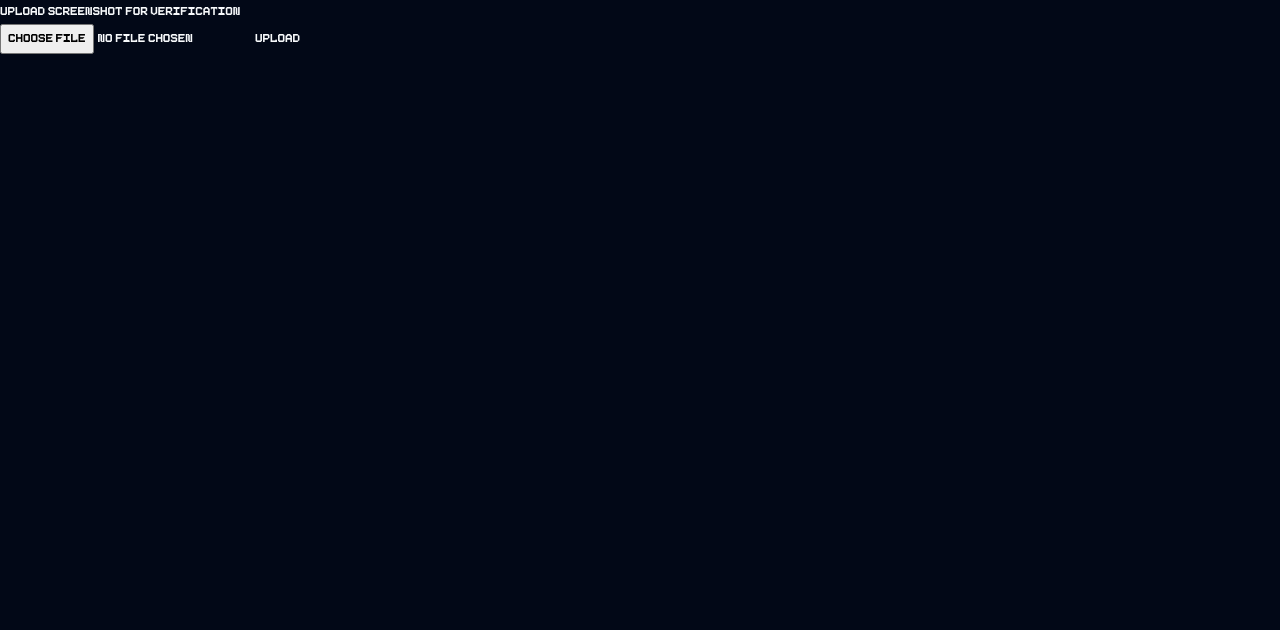
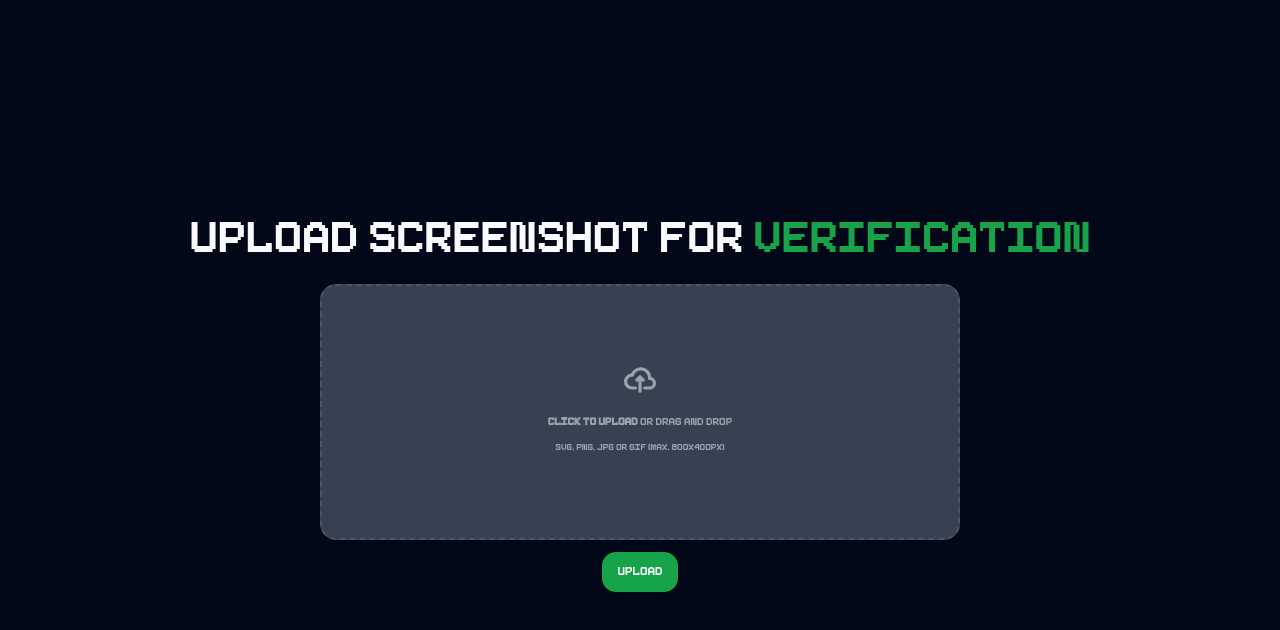
Before and after one commit to Geek-Monke/Telegram-NSFW-Banner, a Next.js app in the folder frontend/: page /upload in a window 1280 px wide. Shown: the top 630 px of the page. Built offline with nearby package versions, Linux system fonts and the light colour scheme.

Commit message:
Upload ui updated + Made changes in the Styles of the lists or links on the homepage

```diff
--- a/frontend/src/components/Homepage.jsx
+++ b/frontend/src/components/Homepage.jsx
@@ -71,7 +71,7 @@ function Homepage() {
       });
 
 
-      const response = await axios.post('https://telegram-nsfw-banner.vercel.app/api/check', { link });
+      const response = await axios.post('http://localhost:8080/api/check', { link });
       setResults(response.data);
 
       console.log(results);
@@ -125,15 +125,15 @@ function Homepage() {
   };
 
   useEffect(() => {
-    // getAllLinks();
+    getAllLinks();
 
-    // const fetchUserDetails = async () => {
-    //   const details = await getCurrentUserDetailsFromDatabase();
-    //   setUserDetails(details);
-    // };
+    const fetchUserDetails = async () => {
+      const details = await getCurrentUserDetailsFromDatabase();
+      setUserDetails(details);
+    };
 
-    // fetchUserDetails();
-
+    fetchUserDetails();
+    // getCurrentUserDetailsFromDatabase()
     getAllLinks()
   }, []);
 
@@ -150,7 +150,7 @@ function Homepage() {
           {userDetails?.points > 0 ? <p className='text-yellow-400'><span>{userDetails?.points}</span> Points</p> : <p>0 Points</p>}
         </div>
       </div>
-      <div className='min-h-screen w-full flex flex-col justify-center items-center'>
+      <div className='min-h-screen mt-20 w-full flex flex-col justify-center items-center'>
         <h1 className='text-[3rem] text-center'>Welcome to <span className='text-red-600'>Adult</span> Content Blocker</h1>
 
         <div className='max-w-xs w-full mt-16'>
@@ -162,20 +162,20 @@ function Homepage() {
 
             {results &&
               <div>
-                <h1>{results.groupDetails.name}</h1>
-                <h1>{results.groupDetails.link}</h1>
+                <h1>{results.groupDetails?.name}</h1>
+                <h1>{results.groupDetails?.link}</h1>
 
-                <Button>Report</Button>
+                <Button onClick={saveLinkToDatabase}>Check</Button>
               </div>}
 
             {/* Displaying all the fetched links */}
-            <div>
-              <h2 className="text-lg font-bold">All Reported Links</h2>
+            <div className=''>
+              <h2 className="text-4xl mt-14 text-center font-bold">All Reported <span className='text-red-700 font-bold'>Links</span></h2>
                 <ul>
                 {allLinks.map((item, index) => (
-                  <li key={index}>
-                    <p>{item?.link}</p>
-                    <Button onClick={ () => {
+                  <li key={index} className='flex gap-6 py-3 float-start justify-between w-full items-center'>
+                    <p className='text-gray-200 text-[15px]'>{item?.link}</p>
+                    <Button className='text-[13px] py-0 px-3 bg-red-400 hover:bg-red-500 ' onClick={ () => {
                           if (!item?.link) {
                               console.error('No link provided');
                               return;
--- a/frontend/src/components/UploadScreenshot.jsx
+++ b/frontend/src/components/UploadScreenshot.jsx
@@ -5,14 +5,28 @@ import axios from 'axios';
 
 const UploadScreenshot = () => {
     const [selectedFile, setSelectedFile] = useState(null);
+    const [previewUrl, setPreviewUrl] = useState(null); // State to store image preview URL
     const [message, setMessage] = useState('');
 
     const handleFileChange = (event) => {
-        setSelectedFile(event.target.files[0]);
+        const file = event.target.files[0];
+        setSelectedFile(file);
+
+        // Create a preview URL for the selected image
+        if (file) {
+            setPreviewUrl(URL.createObjectURL(file));
+        } else {
+            setPreviewUrl(null);
+        }
     };
 
     const handleSubmit = async (event) => {
         event.preventDefault();
+
+        if (!selectedFile) {
+            setMessage('Please select a file to upload.');
+            return;
+        }
 
         const formData = new FormData();
         formData.append('screenshot', selectedFile);
@@ -24,19 +38,47 @@ const UploadScreenshot = () => {
                 },
             });
             setMessage(response.data.message);
+            setPreviewUrl(null); // Clear preview after upload
+            setSelectedFile(null); // Clear file after upload
         } catch (error) {
             setMessage('Failed to upload screenshot. Please try again.');
         }
     };
 
     return (
-        <div>
-            <h2>Upload Screenshot for Verification</h2>
-            <form onSubmit={handleSubmit}>
-                <input type="file" onChange={handleFileChange} />
-                <button type="submit">Upload</button>
+        <div className='min-h-screen w-full flex flex-col space-y-4 justify-center items-center'>
+            <h2 className='text-6xl'>Upload Screenshot for <span className='text-green-600'>Verification</span></h2>
+
+            <form onSubmit={handleSubmit} className='flex flex-col space-y-3 items-center justify-center w-full'>
+                <div className="flex items-center justify-center w-[50%]">
+                    <label htmlFor="dropzone-file" className="flex flex-col items-center justify-center w-full h-64 border-2 border-gray-300 border-dashed rounded-lg cursor-pointer bg-gray-50 dark:hover:bg-gray-800 dark:bg-gray-700 hover:bg-gray-100 dark:border-gray-600 dark:hover:border-gray-500">
+                        <div className="flex flex-col items-center justify-center pt-5 pb-6">
+                            <svg className="w-8 h-8 mb-4 text-gray-500 dark:text-gray-400" aria-hidden="true" xmlns="http://www.w3.org/2000/svg" fill="none" viewBox="0 0 20 16">
+                                <path stroke="currentColor" strokeLinecap="round" strokeLinejoin="round" strokeWidth="2" d="M13 13h3a3 3 0 0 0 0-6h-.025A5.56 5.56 0 0 0 16 6.5 5.5 5.5 0 0 0 5.207 5.021C5.137 5.017 5.071 5 5 5a4 4 0 0 0 0 8h2.167M10 15V6m0 0L8 8m2-2 2 2"/>
+                            </svg>
+                            <p className="mb-2 text-sm text-gray-500 dark:text-gray-400"><span className="font-semibold">Click to upload</span> or drag and drop</p>
+                            <p className="text-xs text-gray-500 dark:text-gray-400">SVG, PNG, JPG or GIF (MAX. 800x400px)</p>
+                        </div>
+                        <input
+                            id="dropzone-file"
+                            type="file"
+                            className="hidden"
+                            onChange={handleFileChange}
+                            accept="image/png, image/jpeg, image/jpg, image/gif, image/svg"
+                        />
+                    </label>
+                </div>
+                <button type="submit" className="mt-4 px-4 py-2 bg-green-600 text-white rounded-md">Upload</button>
             </form>
-            {message && <p>{message}</p>}
+
+            {previewUrl && (
+                <div className='mt-4'>
+                    <p className='text-lg mb-2'>Preview:</p>
+                    <img src={previewUrl} alt="Preview" className="w-32 h-32 object-cover rounded-md border border-gray-300" />
+                </div>
+            )}
+
+            {message && <p className="mt-4 text-lg text-green-600">{message}</p>}
         </div>
     );
 };
```
